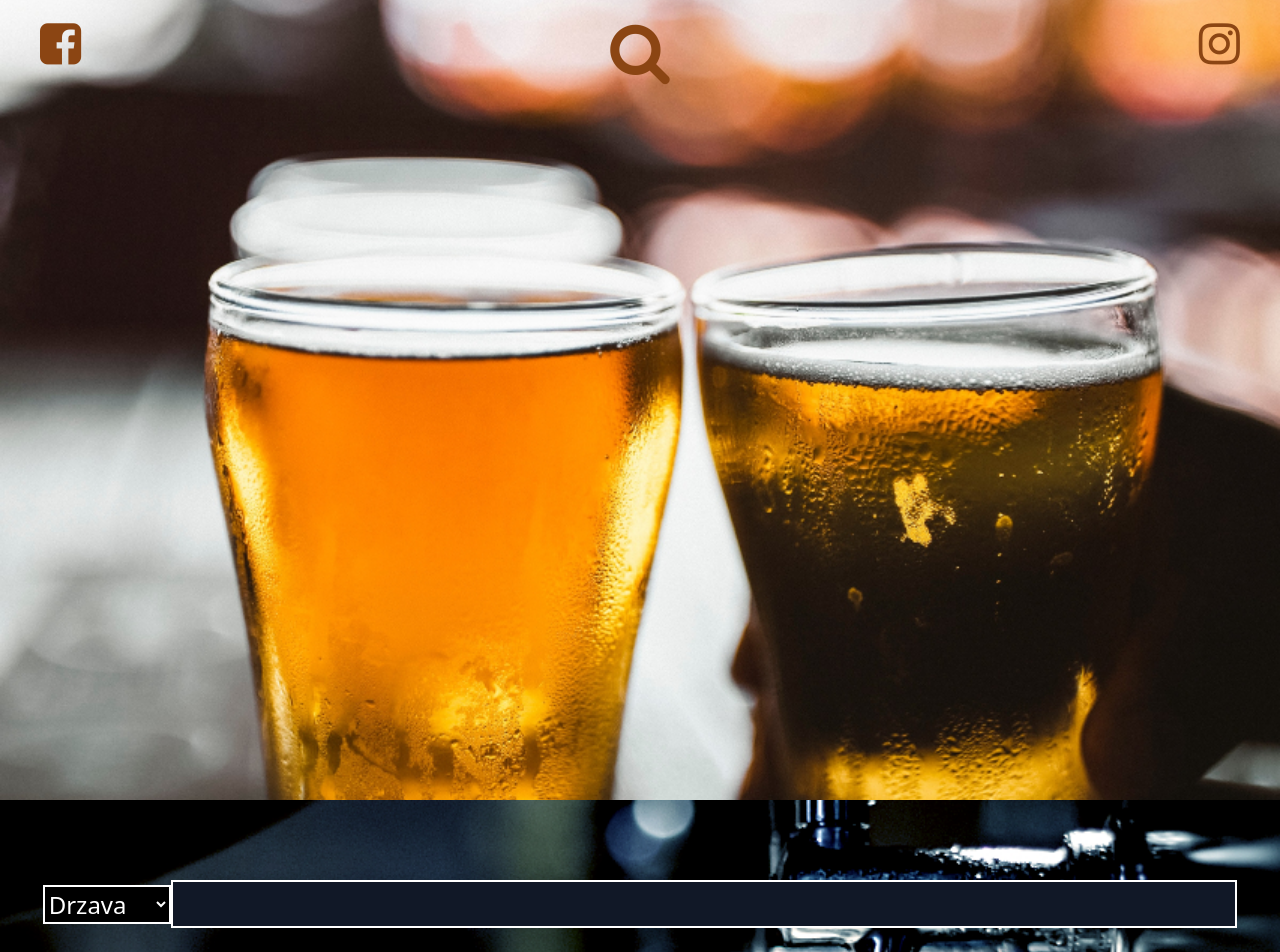
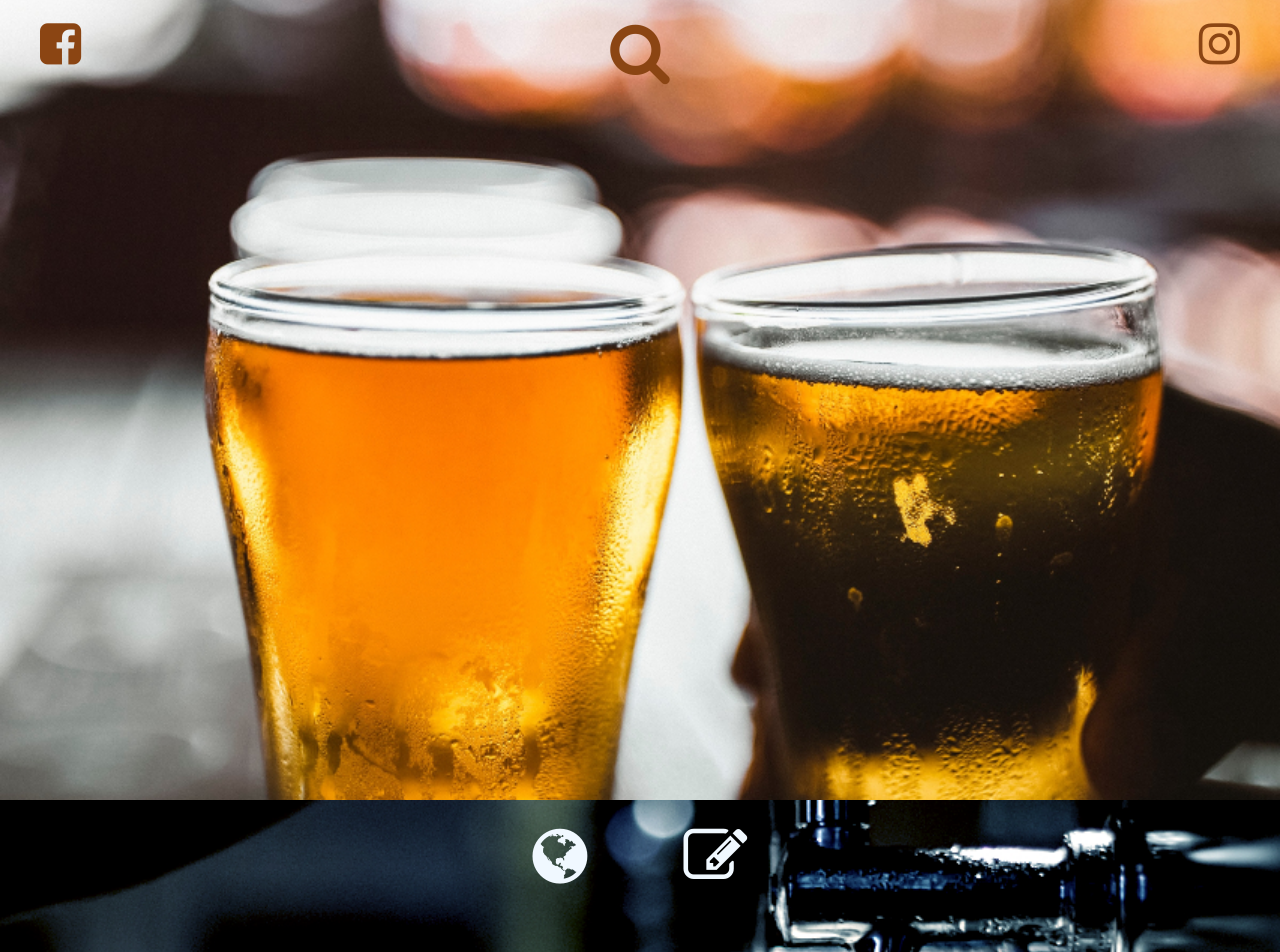
Before and after one commit to milanm98/Beer-colection-website, a React (Create React App) app: page / in a window 1280 px wide. Shown: the top 952 px of the page. Built offline with nearby package versions, Linux system fonts and the light colour scheme.

Commit message:
latest project feature

```diff
--- a/src/components/beers.js
+++ b/src/components/beers.js
@@ -15,8 +15,14 @@ function Beers(){
     const [input,setInput] = useState("");
     const [searchType, setSearchType] = useState("");
 
-    const updateSelect = ( selected ) => {
-        setSearchType(selected.target.value);
+    const setCountry = () => {
+        setSearchType("country");
+        alert("Pretraga po drzavama");
+    }
+
+     const setName = () => {
+        setSearchType("name");
+        alert("Pretraga po imenima");
     }
 
     const update = (markdown) => {
@@ -37,11 +43,17 @@ function Beers(){
 
     return(
         <main>
+            <div className="text-center p-6">
+                <div className="flex gap-24 justify-center">
+                    <div className="">
+                        <label onClick={setCountry} className="fa fa-globe text-white"></label>
+                    </div>
+                    <div className="">
+                        <label onClick={setName} className="fa fa-pencil-square-o text-white"></label>
+                    </div>
+                </div>
+            </div>
             <div className="text-center text-white text-2xl font-black">
-                <select onChange={updateSelect} className="mt-6 w-32 text-white bg-black border-2 border-white">
-                    <option value="country">Drzava</option>
-                    <option value="name">Ime</option>
-                </select>
                 <input onChange={update} value={input} className="border-2 border-white mt-20 w-5/6 h-12 text-2xl text-center text-white bg-gray-900" type="text"></input>
             </div>
             <div className="w-full text-center h-auto bg-gray-900">
--- a/src/index.css
+++ b/src/index.css
@@ -23,3 +23,13 @@
 .fa-search{
   font-size : 4rem;
   }
+
+.fa-globe {
+  font-size : 4rem;
+  color:aliceblue;
+}
+
+.fa-pencil-square-o{
+   font-size : 4rem;
+  color:aliceblue;
+}
```
Also changed, not shown: src/components/addNewBeers.js (added, +9 -0 lines).
